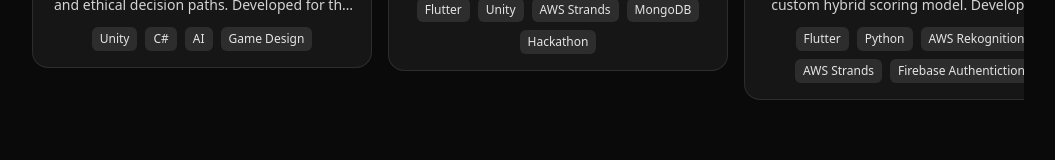
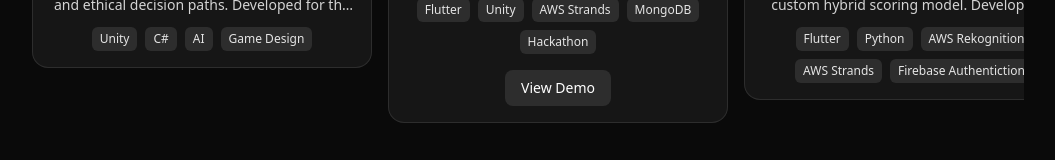
Before and after one commit to gnichol479/my_portfolio, a React (Vite) app: page / in a window 1280 px wide. Shown: the part 1249-1409 px from the top of the page, without its empty margins (112-1167 px from the left). Built offline with nearby package versions, Linux system fonts and the light colour scheme.

Commit message:
Added the Link to the Project

```diff
--- a/src/components/ProjectCard.jsx
+++ b/src/components/ProjectCard.jsx
@@ -33,6 +33,18 @@ export default function ProjectCard({ project }) {
           </span>
         ))}
       </div>
+
+      {/* Demo button */}
+      {project.demo && (
+        <a
+          href={project.demo}
+          target="_blank"
+          rel="noopener noreferrer"
+          className="mt-4 inline-block rounded-lg bg-white/10 px-4 py-2 text-sm font-medium text-white hover:bg-white/20 transition"
+        >
+          View Demo
+        </a>
+      )}
     </article>
   );
 }
```
